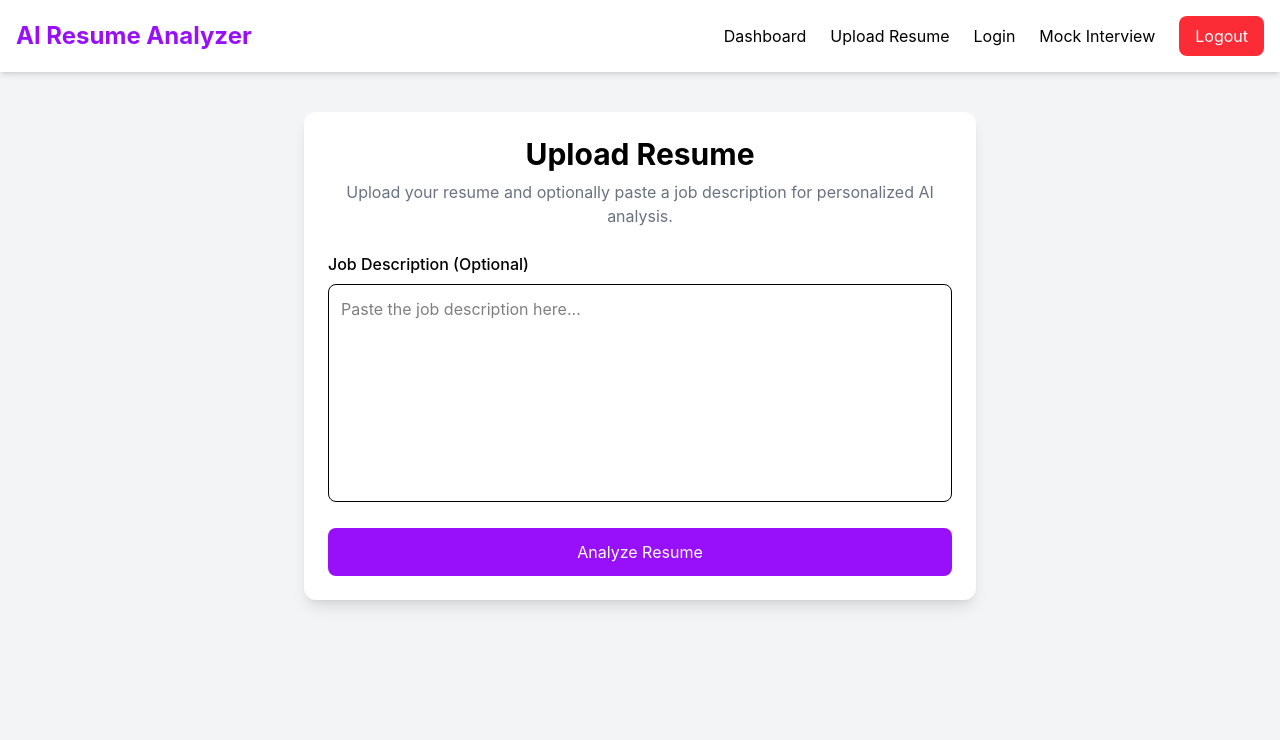
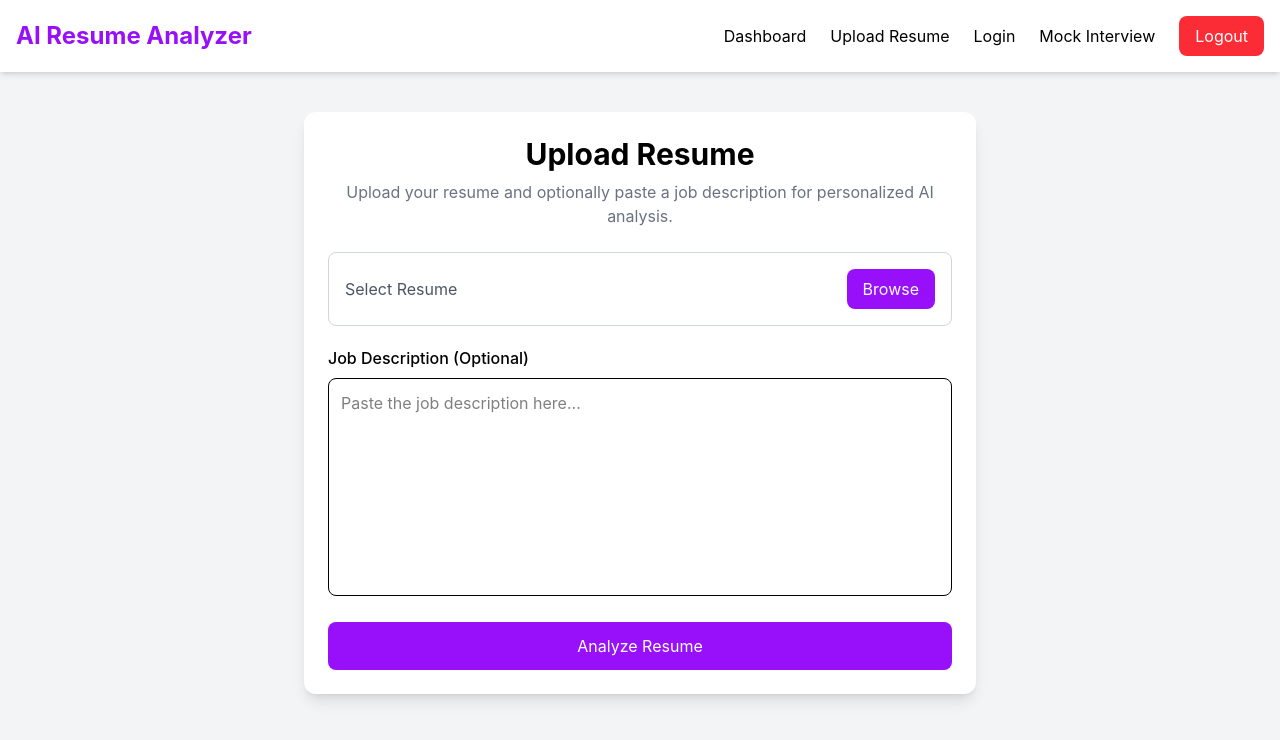
Before and after one commit to Ankithapa08/ai_resumeAnalyzer, a React (Vite) app in the folder frontend/: page /upload in a window 1280 px wide. Shown: the top 740 px of the page. Built offline with nearby package versions, Linux system fonts and the light colour scheme; sample sign-in values are in the browser's storage.

Commit message:
chosen file name fixed

```diff
--- a/frontend/src/pages/UploadResume.jsx
+++ b/frontend/src/pages/UploadResume.jsx
@@ -67,17 +67,49 @@ function UploadResume() {
                         description for personalized AI analysis.
                     </p>
 
+    <div className="mb-5">
+    <input
+        id="resume-upload"
+        type="file"
+        accept=".pdf,.doc,.docx"
+        onChange={handleFileChange}
+        className="hidden"
+    />
+
+    <label
+        htmlFor="resume-upload"
+        className="
+            w-full
+            border
+            border-gray-300
+            rounded-lg
+            p-4
+            flex
+            justify-between
+            items-center
+            cursor-pointer
+            hover:bg-gray-50
+            transition
+        "
+    >
+        <span className="text-gray-600">
+            {file ? file.name : "Select Resume"}
+        </span>
+
+        <span className="bg-purple-600 text-white px-4 py-2 rounded-lg">
+            Browse
+        </span>
+    </label>
 
     {file && (
-                        <p className="text-sm text-green-600 mb-4">
-                            Selected: {file.name}
+        <p className="text-green-600 text-sm mt-2">
+            ✓ Resume selected successfully
         </p>
     )}
-
+</div>
         <label className="block font-medium mb-2">
                Job Description (Optional)
             </label>
-
             <textarea
             value={jobDescription}
               onChange={(e) =>
@@ -87,7 +119,6 @@ function UploadResume() {
                rows={8}
               className="w-full border p-3 rounded-lg mb-5 resize-none focus:outline-none focus:ring-2 focus:ring-purple-500"
                     />
-
                 <button
                 onClick={handleUpload}
                  disabled={loading}
```
Lines whose indentation alone changed are shown as unchanged.
